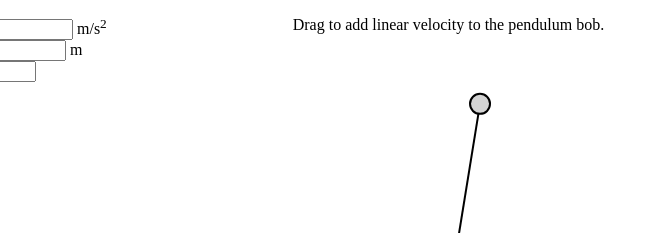
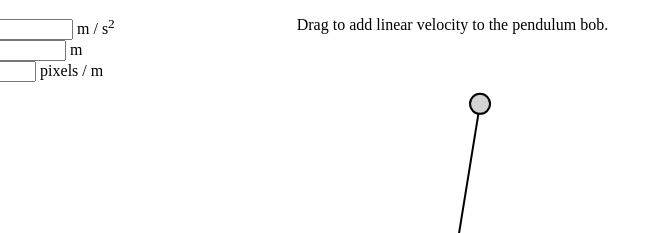
Before and after one commit to BohaLash/True-Pendulum, a plain HTML site: page index.html in a window 1280 px wide. Shown: the top 233 px of the page, 208-855 px from the left. Drawn offline with Linux system fonts and the light colour scheme.

Commit message:
cosmetic update

```diff
--- a/index.html
+++ b/index.html
@@ -14,7 +14,7 @@
             <div>
                 <label for="g">Gravity (g):</label>
                 <input type="number" id="g" name="g">
-                <span>m/s<sup>2</sup></span>
+                <span>m / s<sup>2</sup></span>
             </div>
             <div>
                 <label for="l">Length (l):</label>
@@ -24,6 +24,7 @@
             <div>
                 <label for="scale">Scale:</label>
                 <input type="number" id="scale" name="scale">
+                <span>pixels / m</span>
             </div>
         </div>
         <div style="text-align: center">
```
